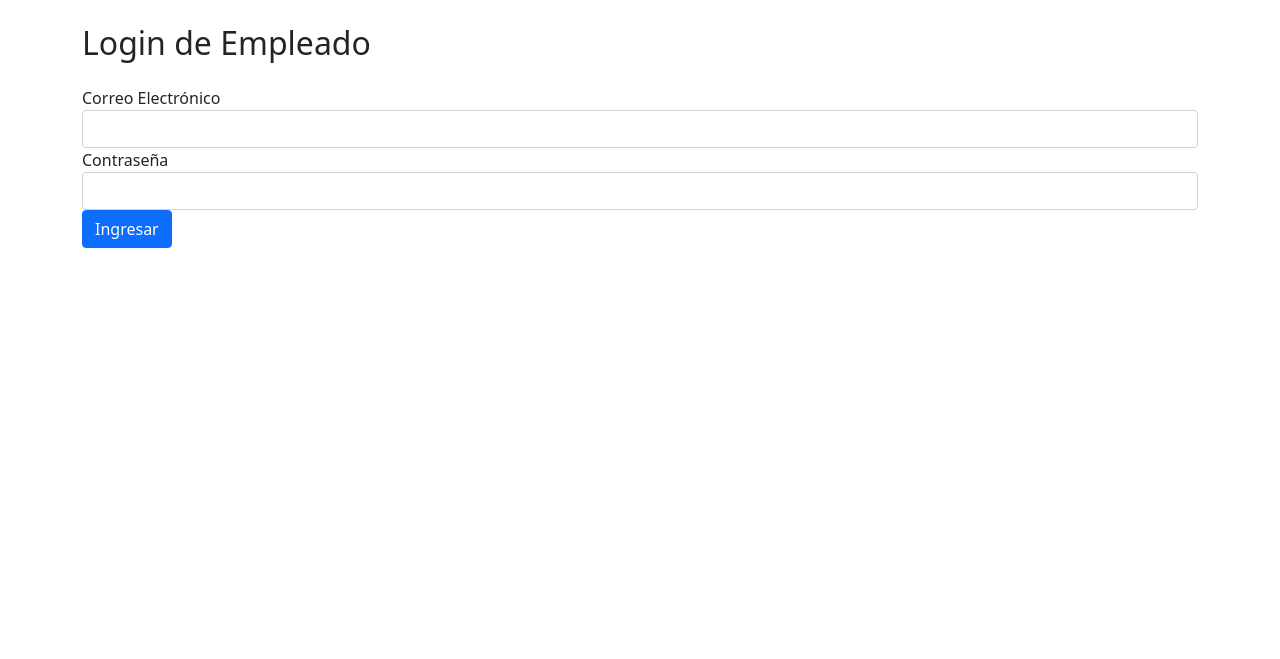
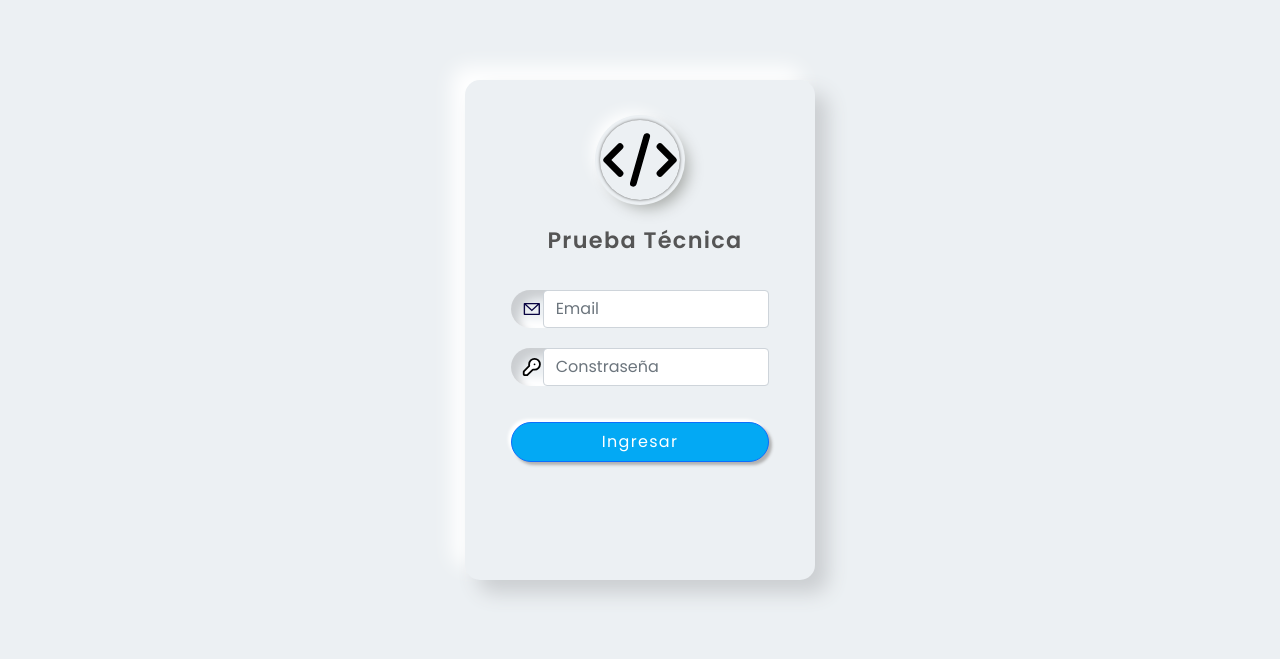
Before and after one commit to Andrik0711/-prueba_dotdcd_2024_JoseAndrikMartinezRodriguez, a PHP site: page /login.php in a window 1280 px wide. Shown: the top 659 px of the page. Run offline with PHP 8.4, Linux system fonts and the light colour scheme.

Commit message:
Estilos del login

```diff
--- a/views/login.php
+++ b/views/login.php
@@ -5,21 +5,116 @@
     <meta charset="UTF-8">
     <title>Login de Empleado</title>
     <link href="https://cdn.jsdelivr.net/npm/bootstrap@5.0.2/dist/css/bootstrap.min.css" rel="stylesheet" integrity="sha384-EVSTQN3/azprG1Anm3QDgpJLIm9Nao0Yz1ztcQTwFspd3yD65VohhpuuCOmLASjC" crossorigin="anonymous">
+
+    <style>
+        /* Importing fonts from Google */
+        @import url('https://fonts.googleapis.com/css2?family=Poppins:wght@300;400;500;600;700;800;900&display=swap');
+
+        /* Reseting */
+        * {
+            margin: 0;
+            padding: 0;
+            box-sizing: border-box;
+            font-family: 'Poppins', sans-serif;
+        }
+
+        body {
+            background: #ecf0f3;
+        }
+
+        .wrapper {
+            max-width: 350px;
+            min-height: 500px;
+            margin: 80px auto;
+            padding: 40px 30px 30px 30px;
+            background-color: #ecf0f3;
+            border-radius: 15px;
+            box-shadow: 13px 13px 20px #cbced1, -13px -13px 20px #fff;
+        }
+
+        .logo {
+            width: 80px;
+            margin: auto;
+        }
+
+        .logo img {
+            width: 100%;
+            height: 80px;
+            object-fit: cover;
+            border-radius: 50%;
+            box-shadow: 0px 0px 3px #5f5f5f,
+                0px 0px 0px 5px #ecf0f3,
+                8px 8px 15px #a7aaa7,
+                -8px -8px 15px #fff;
+        }
+
+        .wrapper .name {
+            font-weight: 600;
+            font-size: 1.4rem;
+            letter-spacing: 1.3px;
+            padding-left: 10px;
+            color: #555;
+        }
+
+        .wrapper .form-field input:focus {
+            width: 100%;
+            display: block;
+            background: none;
+            font-size: 1.2rem;
+            color: #000000;
+            padding: 10px 15px 10px 10px;
+            border: none;
+            outline: none;
+            box-shadow: none;
+        }
+
+        .wrapper .form-field {
+            padding-left: 10px;
+            margin-bottom: 20px;
+            border-radius: 20px;
+            box-shadow: inset 8px 8px 8px #cbced1, inset -8px -8px 8px #fff;
+        }
+
+        .wrapper .btn {
+            box-shadow: none;
+            width: 100%;
+            height: 40px;
+            background-color: #03A9F4;
+            color: #fff;
+            border-radius: 25px;
+            box-shadow: 3px 3px 3px #b1b1b1,
+                -3px -3px 3px #fff;
+            letter-spacing: 1.3px;
+        }
+
+        .wrapper .btn:hover {
+            background-color: #039BE5;
+        }
+    </style>
 </head>
 
 <body>
-    <div class="container">
-        <h2 class="my-4">Login de Empleado</h2>
-        <form action="../controller/login.php" method="post">
-            <div class="form-group">
-                <label for="email">Correo Electrónico</label>
-                <input type="email" class="form-control" id="email" name="email" required>
+    <div class="wrapper">
+        <div class="logo">
+            <img src="../assets/icons/code-svgrepo-com.svg" alt="logo-login">
+        </div>
+        <div class="text-center mt-4 name">
+            Prueba Técnica
+        </div>
+        <form class="p-3 mt-3" action="../controller/login.php" method="post">
+            <div class="form-field d-flex align-items-center">
+                <svg width="24px" height="24px" viewBox="0 0 24 24" fill="#080341" xmlns="http://www.w3.org/2000/svg">
+                    <path fill-rule="evenodd" clip-rule="evenodd" d="M3.75 5.25L3 6V18L3.75 18.75H20.25L21 18V6L20.25 5.25H3.75ZM4.5 7.6955V17.25H19.5V7.69525L11.9999 14.5136L4.5 7.6955ZM18.3099 6.75H5.68986L11.9999 12.4864L18.3099 6.75Z" />
+                </svg>
+                <input type="email" class="form-control" id="email" name="email" placeholder="Email" required autocomplete="current-email">
             </div>
-            <div class="form-group">
-                <label for="password">Contraseña</label>
-                <input type="password" class="form-control" id="password" name="password" required>
+            <div class="form-field d-flex align-items-center">
+                <svg width="24px" height="24px" viewBox="0 0 24 24" fill="#ffffff" xmlns="http://www.w3.org/2000/svg">
+                    <path d="M15 9H15.01M15 15C18.3137 15 21 12.3137 21 9C21 5.68629 18.3137 3 15 3C11.6863 3 9 5.68629 9 9C9 9.27368 9.01832 9.54308 9.05381 9.80704C9.11218 10.2412 9.14136 10.4583 9.12172 10.5956C9.10125 10.7387 9.0752 10.8157 9.00469 10.9419C8.937 11.063 8.81771 11.1823 8.57913 11.4209L3.46863 16.5314C3.29568 16.7043 3.2092 16.7908 3.14736 16.8917C3.09253 16.9812 3.05213 17.0787 3.02763 17.1808C3 17.2959 3 17.4182 3 17.6627V19.4C3 19.9601 3 20.2401 3.10899 20.454C3.20487 20.6422 3.35785 20.7951 3.54601 20.891C3.75992 21 4.03995 21 4.6 21H6.33726C6.58185 21 6.70414 21 6.81923 20.9724C6.92127 20.9479 7.01881 20.9075 7.10828 20.8526C7.2092 20.7908 7.29568 20.7043 7.46863 20.5314L12.5791 15.4209C12.8177 15.1823 12.937 15.063 13.0581 14.9953C13.1843 14.9248 13.2613 14.8987 13.4044 14.8783C13.5417 14.8586 13.7588 14.8878 14.193 14.9462C14.4569 14.9817 14.7263 15 15 15Z" stroke="#000000" stroke-width="2" stroke-linecap="round" stroke-linejoin="round" />
+                </svg>
+                <input type="password" class="form-control" id="password" name="password" placeholder="Constraseña" required autocomplete="current-password">
             </div>
-            <button type="submit" class="btn btn-primary">Ingresar</button>
+            <button type="submit" class="btn btn-primary mt-3">Ingresar</button>
         </form>
     </div>
 </body>
```
Also changed, not shown: assets/icons/code-svgrepo-com.svg (added), assets/icons/email-1-svgrepo-com.svg (added), assets/icons/key-alt-svgrepo-com.svg (added).
